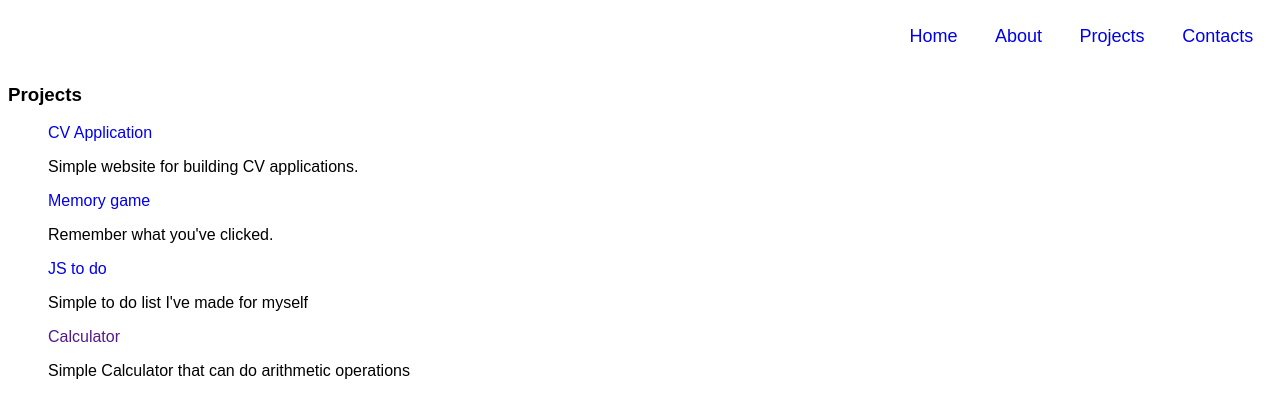
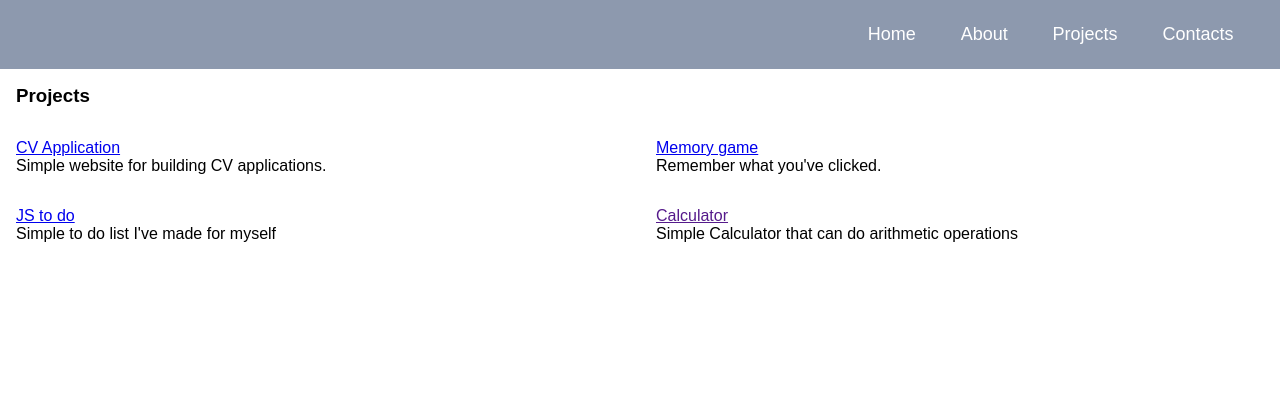
Before and after one commit to WenardKen57/my-portfolio, a React (Vite) app: page /projects in a window 1280 px wide. Shown: the top 418 px of the page. Built offline with nearby package versions, Linux system fonts and the light colour scheme.

Commit message:
add new styles to other pages

```diff
--- a/src/NavBar.css
+++ b/src/NavBar.css
@@ -7,4 +7,11 @@
     display: grid;
     grid-template-columns: 2fr 1fr;
     font-size: large;
+    background-color: var(--secondary);
+    padding: 1.5rem;
 }
+
+.navBar > ul > a {
+    color: white;
+    text-decoration: none;
+}
--- a/src/index.css
+++ b/src/index.css
@@ -1,7 +1,13 @@
+* {
+  margin: 0;
+  padding: 0;
+  box-sizing: border-box;
+}
+
 :root {
-  --primary: #white;
-  --secondary: #black;
-  --tertiary: #black;
+  --primary: #edf2f4;
+  --secondary: #8d99ae;
+  --tertiary: #2b2d42;
 }
 
 #root {
@@ -9,10 +15,6 @@
   font-family: Arial, Helvetica, sans-serif;
 }
 
-a {
-  text-decoration: none;
-}
-
 ul {
   list-style-type: none;
 }
--- a/src/pages/About.jsx
+++ b/src/pages/About.jsx
@@ -1,3 +1,5 @@
+import "./styles/About.css"
+
 export default function About() {
   return (
     <section className="about">
--- a/src/pages/Contacts.jsx
+++ b/src/pages/Contacts.jsx
@@ -1,3 +1,5 @@
+import "./styles/Contacts.css"
+
 export default function Contacts() {
   return (
     <>
--- a/src/pages/Projects.jsx
+++ b/src/pages/Projects.jsx
@@ -1,3 +1,5 @@
+import "./styles/Projects.css"
+
 export default function Projects() {
 
     return <>
--- /dev/null
+++ b/src/pages/styles/About.css
@@ -0,0 +1,7 @@
+.about {
+    display: flex;
+    flex-direction: column;
+    gap: 2rem;
+    align-items: center;
+    padding: 2rem;
+}
--- /dev/null
+++ b/src/pages/styles/Contacts.css
@@ -0,0 +1,8 @@
+.contacts {
+    padding: 1rem;
+}
+
+.contacts > ul {
+    display: grid;
+    grid-template-columns: 1fr 1fr;
+}
--- /dev/null
+++ b/src/pages/styles/Projects.css
@@ -0,0 +1,12 @@
+.projects {
+    padding: 1rem;
+    display: flex;
+    flex-direction: column;
+    gap: 2rem;
+}
+
+.projects > ul {
+    display: grid;
+    grid-template-columns: 1fr 1fr;
+    gap: 2rem;
+}
```
